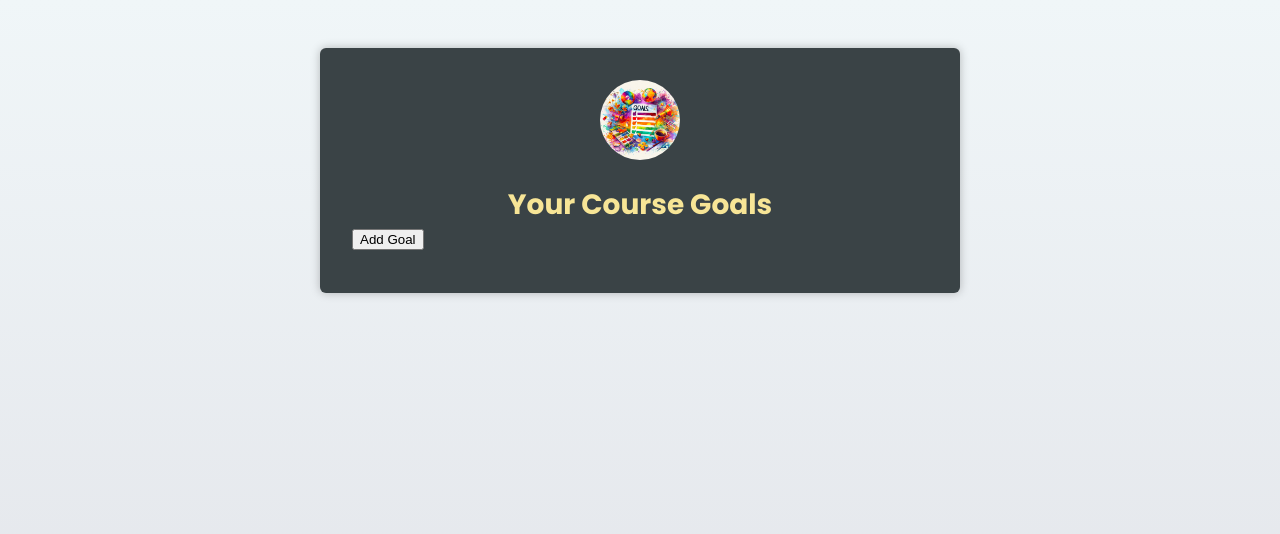
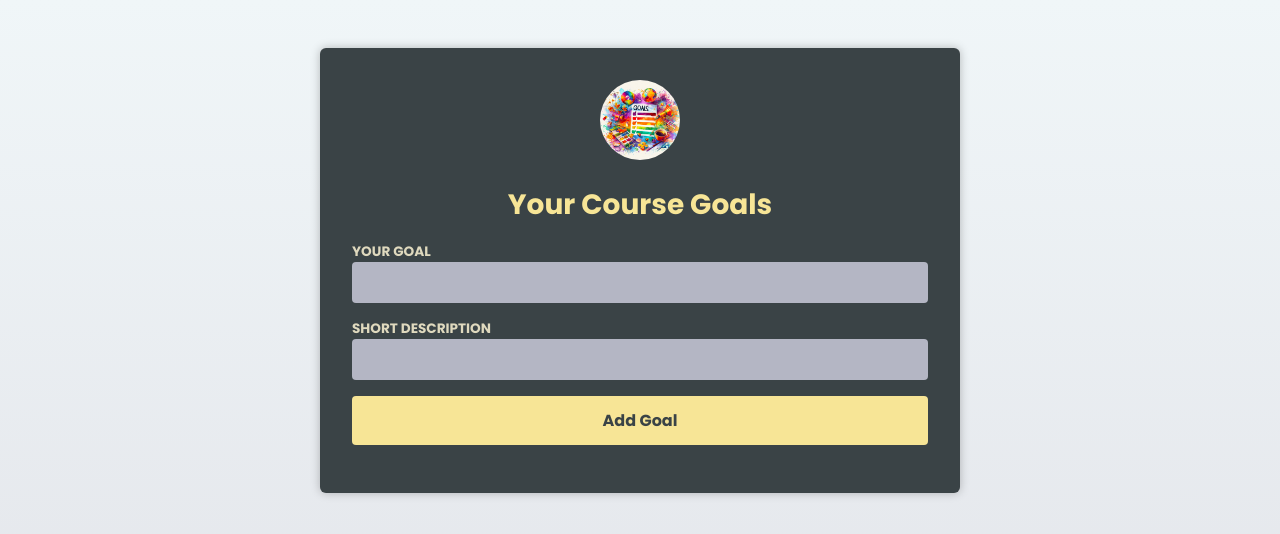
Before and after one commit to dotnickcore/react-ts-refresher, a React (Vite) app: page / in a window 1280 px wide. Shown: the top 534 px of the page. Built offline with nearby package versions, Linux system fonts and the light colour scheme.

Commit message:
added add goal functionality

```diff
--- a/src/App.tsx
+++ b/src/App.tsx
@@ -3,16 +3,17 @@ import Header from './components/Header';
 import { useState } from 'react';
 import { CourseGoalList } from './models/types/CourseGoalList';
 import CourseGoal from './components/CourseGoal';
+import NewGoal from './components/NewGoal';
 
 export default function App() {
   const [goals, setGoals] = useState<CourseGoalList[]>([]);
 
-  function handleAddGoal() {
+  function handleAddGoal(goal: string, description: string) {
     setGoals((previousGoals) => {
       const newGoal: CourseGoalList = {
         id: Math.random(),
-        title: 'Learn React + TS',
-        description: 'Learn it in Depth',
+        title: goal,
+        description: description,
       };
 
       return [...previousGoals, newGoal];
@@ -20,8 +21,7 @@ export default function App() {
   }
 
   function handleDeleteGoal(id: number) {
-    setGoals(previousGoals =>
-      previousGoals.filter((goal) => goal.id !== id));
+    setGoals((previousGoals) => previousGoals.filter((goal) => goal.id !== id));
   }
 
   return (
@@ -29,7 +29,7 @@ export default function App() {
       <Header image={{ src: goalsImage, alt: 'A list of goals' }}>
         <h1>Your Course Goals</h1>
       </Header>
-      <button onClick={handleAddGoal}>Add Goal</button>
+      <NewGoal onAddGoal={handleAddGoal} />
       <div style={{ marginTop: 10 }}>
         <CourseGoal goals={goals} onDelete={handleDeleteGoal} />
       </div>
--- a/src/components/CourseGoal.tsx
+++ b/src/components/CourseGoal.tsx
@@ -6,7 +6,11 @@ function CourseGoal({ goals, onDelete }: CourseGoalProps) {
     <ul>
       {goals.map((goal) => (
         <li key={goal.id}>
-          <CourseGoalDetails id={goal.id} title={goal.title} onDelete={onDelete}>
+          <CourseGoalDetails
+            id={goal.id}
+            title={goal.title}
+            onDelete={onDelete}
+          >
             <p>{goal.description}</p>
           </CourseGoalDetails>
         </li>
--- a/src/components/CourseGoalDetails.tsx
+++ b/src/components/CourseGoalDetails.tsx
@@ -1,8 +1,14 @@
-import { type PropsWithChildren } from "react";
-import { CourseGoalDetailsProps } from "../models/interfaces/CourseGoalDetailsProps";
+import { type PropsWithChildren } from 'react';
+import { CourseGoalDetailsProps } from '../models/interfaces/CourseGoalDetailsProps';
 
-function CourseGoalDetails({ title, id, children, onDelete }: PropsWithChildren<CourseGoalDetailsProps>) {
-    return <article>
+function CourseGoalDetails({
+  title,
+  id,
+  children,
+  onDelete,
+}: PropsWithChildren<CourseGoalDetailsProps>) {
+  return (
+    <article>
       <div>
         <h2>{title}</h2>
         {children}
@@ -11,6 +17,7 @@ function CourseGoalDetails({ title, id, children, onDelete }: PropsWithChildren<
         <button onClick={() => onDelete(id)}>Delete</button>
       </div>
     </article>
+  );
 }
 
 export default CourseGoalDetails;
--- /dev/null
+++ b/src/components/NewGoal.tsx
@@ -0,0 +1,36 @@
+import { FormEvent, useRef } from 'react';
+import { NewGoalProps } from '../models/interfaces/NewGoalProps';
+
+function NewGoal({ onAddGoal }: NewGoalProps) {
+  const goal = useRef<HTMLInputElement>(null);
+  const description = useRef<HTMLInputElement>(null);
+
+  function handleSubmit(event: FormEvent<HTMLFormElement>) {
+    event?.preventDefault();
+
+    const inputGoal = goal.current!.value;
+    const inputDescription = description.current!.value;
+
+    event.currentTarget.reset();
+
+    onAddGoal(inputGoal, inputDescription);
+  }
+
+  return (
+    <form onSubmit={handleSubmit}>
+      <p>
+        <label htmlFor="goal">Your Goal</label>
+        <input id="goal" type="text" ref={goal} />
+      </p>
+      <p>
+        <label htmlFor="description">Short Description</label>
+        <input id="summary" type="text" ref={description} />
+      </p>
+      <p>
+        <button>Add Goal</button>
+      </p>
+    </form>
+  );
+}
+
+export default NewGoal;
--- a/src/models/interfaces/CourseGoalDetailsProps.ts
+++ b/src/models/interfaces/CourseGoalDetailsProps.ts
@@ -1,5 +1,5 @@
 export interface CourseGoalDetailsProps {
-    title: string,
-    id: number,
-    onDelete: (id: number) => void;
+  title: string;
+  id: number;
+  onDelete: (id: number) => void;
 }
--- /dev/null
+++ b/src/models/interfaces/NewGoalProps.ts
@@ -0,0 +1,3 @@
+export interface NewGoalProps {
+    onAddGoal: (goal: string, description: string) => void;
+}
```
Also changed, not shown: src/components/Header.tsx (+7 -7 lines), src/models/interfaces/CourseGoalProps.ts (+4 -4 lines), src/models/interfaces/HeaderProps.ts (+6 -6 lines), src/models/types/CourseGoalList.ts (+4 -4 lines). Lines whose indentation alone changed are shown as unchanged.
